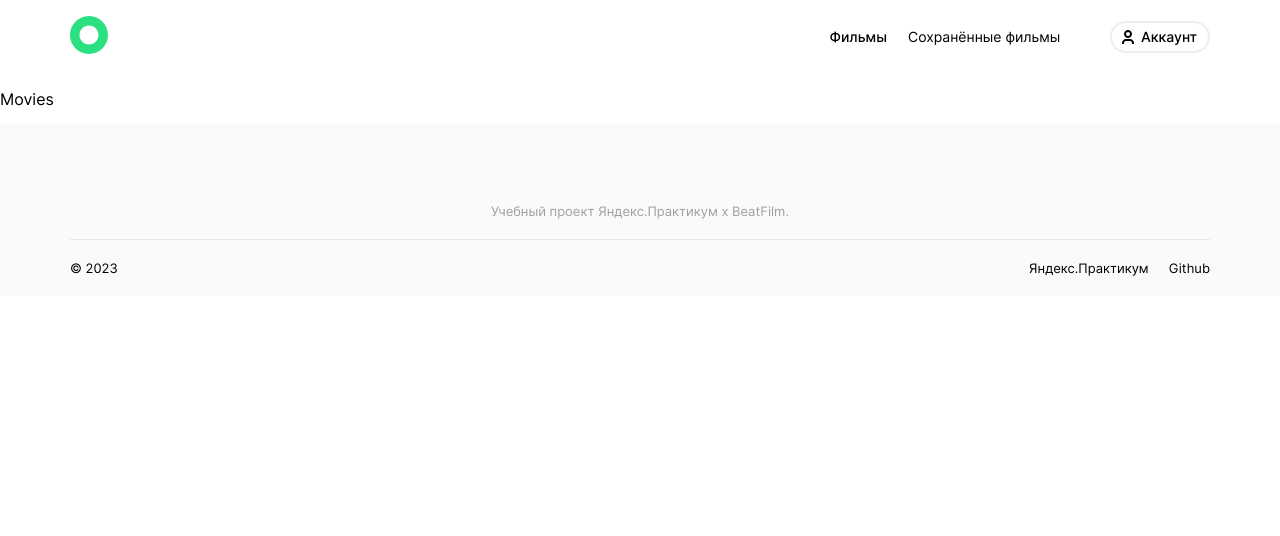
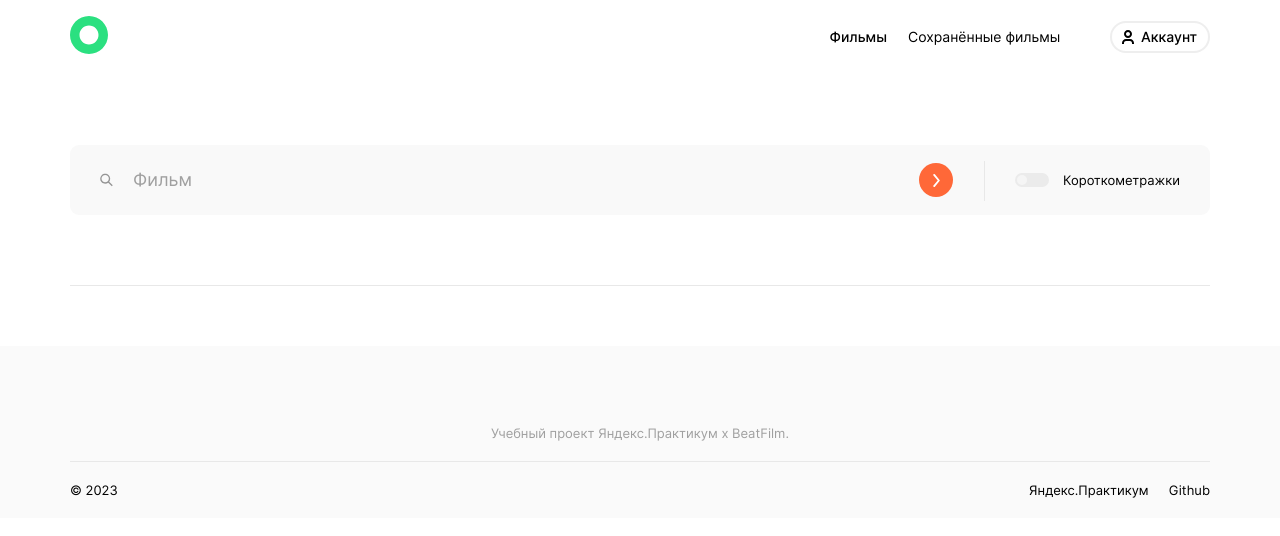
Before and after one commit to Maks-well-88/movies-explorer-frontend, a React (Create React App) app: page /movies in a window 1280 px wide. Shown: the top 536 px of the page. Built offline with nearby package versions, Linux system fonts and the light colour scheme.

Commit message:
Feat: add SearchForm to Movies component

```diff
--- a/src/components/Movies/Movies.js
+++ b/src/components/Movies/Movies.js
@@ -1,12 +1,13 @@
 import { Header } from '../Header/Header';
 import { Footer } from '../Footer/Footer';
+import { SearchForm } from '../SearchForm/SearchForm';
 import './Movies.css';
 
 export const Movies = () => {
 	return (
 		<>
 			<Header />
-			<p>Movies</p>
+			<SearchForm />
 			<Footer />
 		</>
 	);
```
